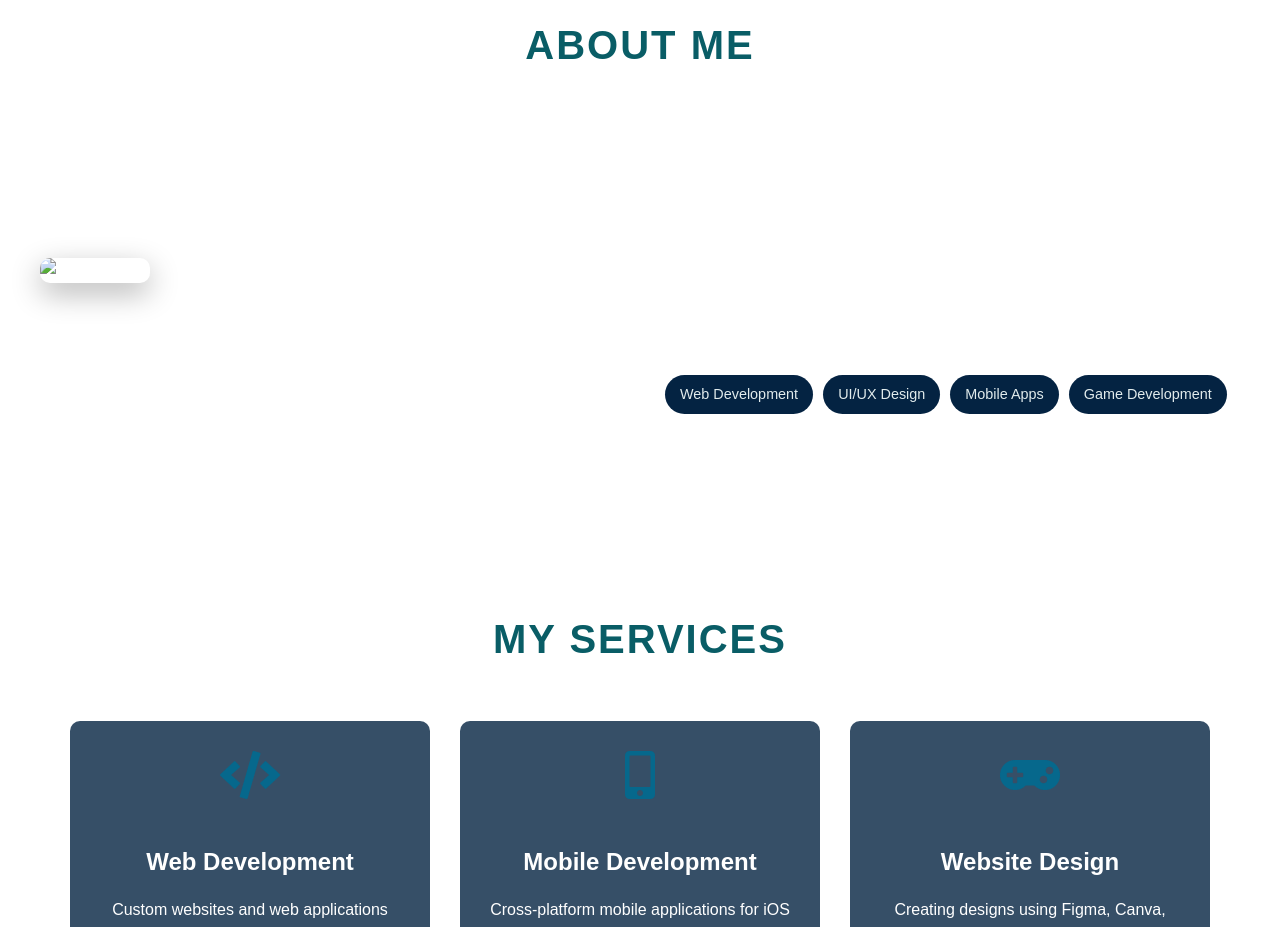
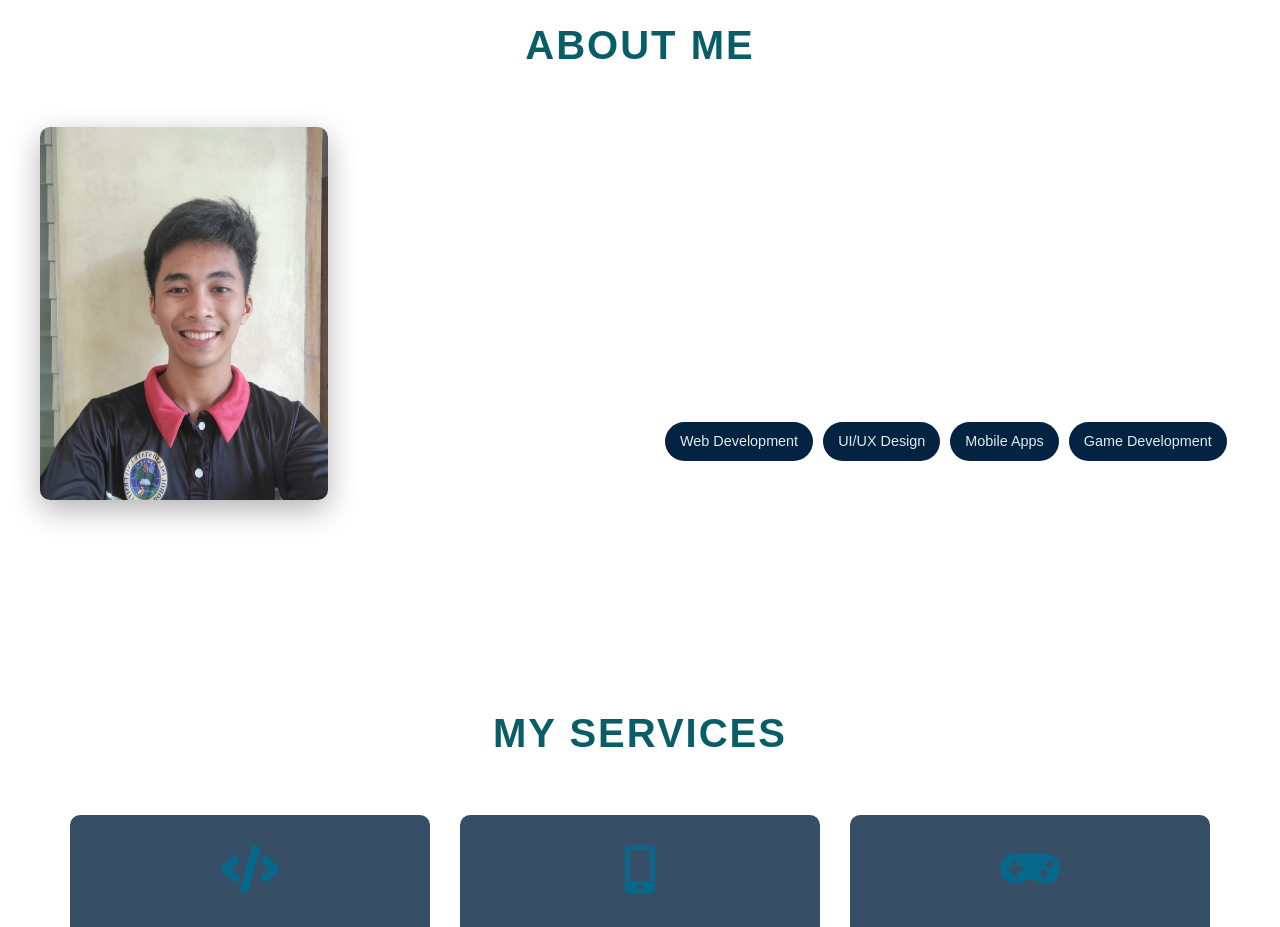
Before and after one commit to Jemscruz/MyPortfolio, a plain HTML site: page index.html in a window 1280 px wide. Shown: the part 900-1827 px from the top of the page. Drawn offline with Linux system fonts and the light colour scheme.

Commit message:
Update index.html

```diff
--- a/index.html
+++ b/index.html
@@ -58,7 +58,7 @@
             <h2>About Me</h2>
             <div class="about-content">
                 <div class="about-image">
-                    <img src="meme/profile.png.jpg" alt="Jemson Cruz">
+                    <img src="profile.png.jpg" alt="Jemson Cruz">
                 </div>
                 <div class="about-text">
                     <p>Hi, I'm Jemson Cruz, I am 22 year old and a third year student of Bohol Island State University- Candijay Campus taking the course of Bachelor of Science in Computer Science. I'm passionate and compatible in creating website designs.</p>
```
